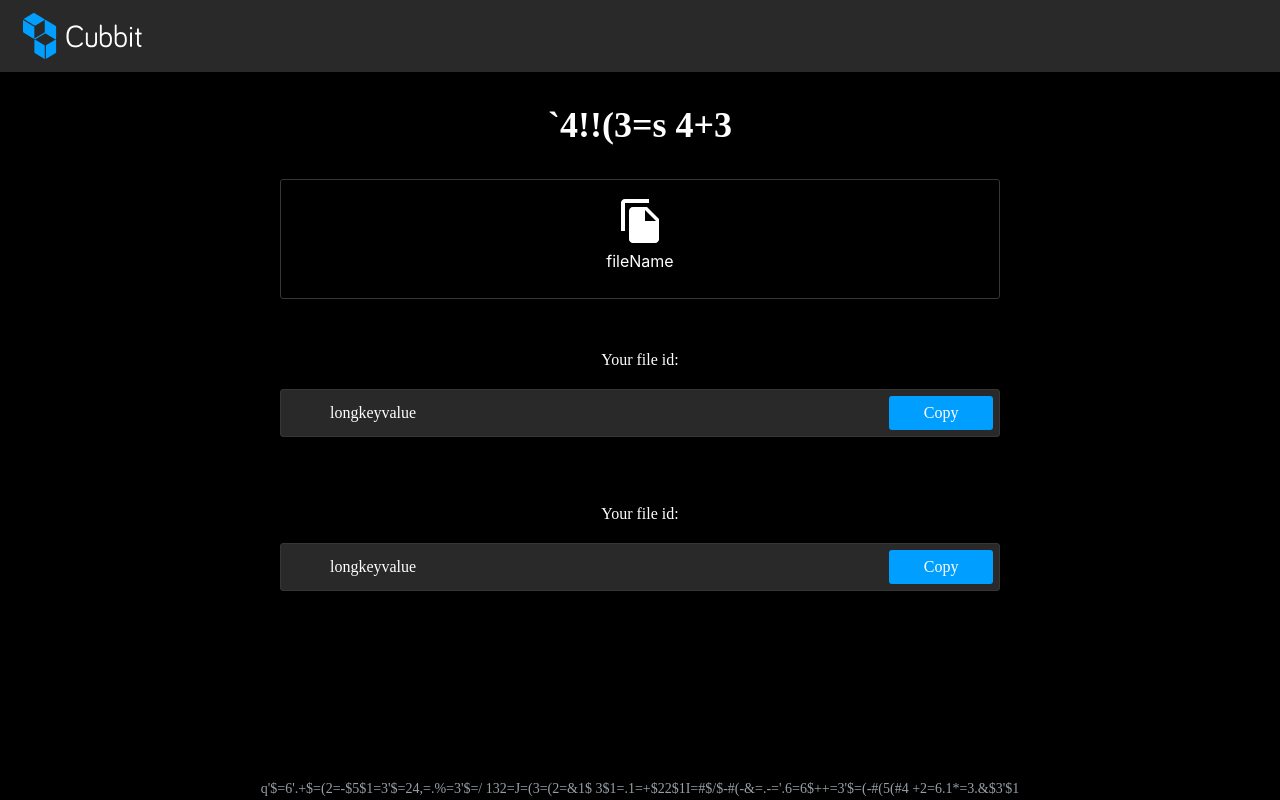
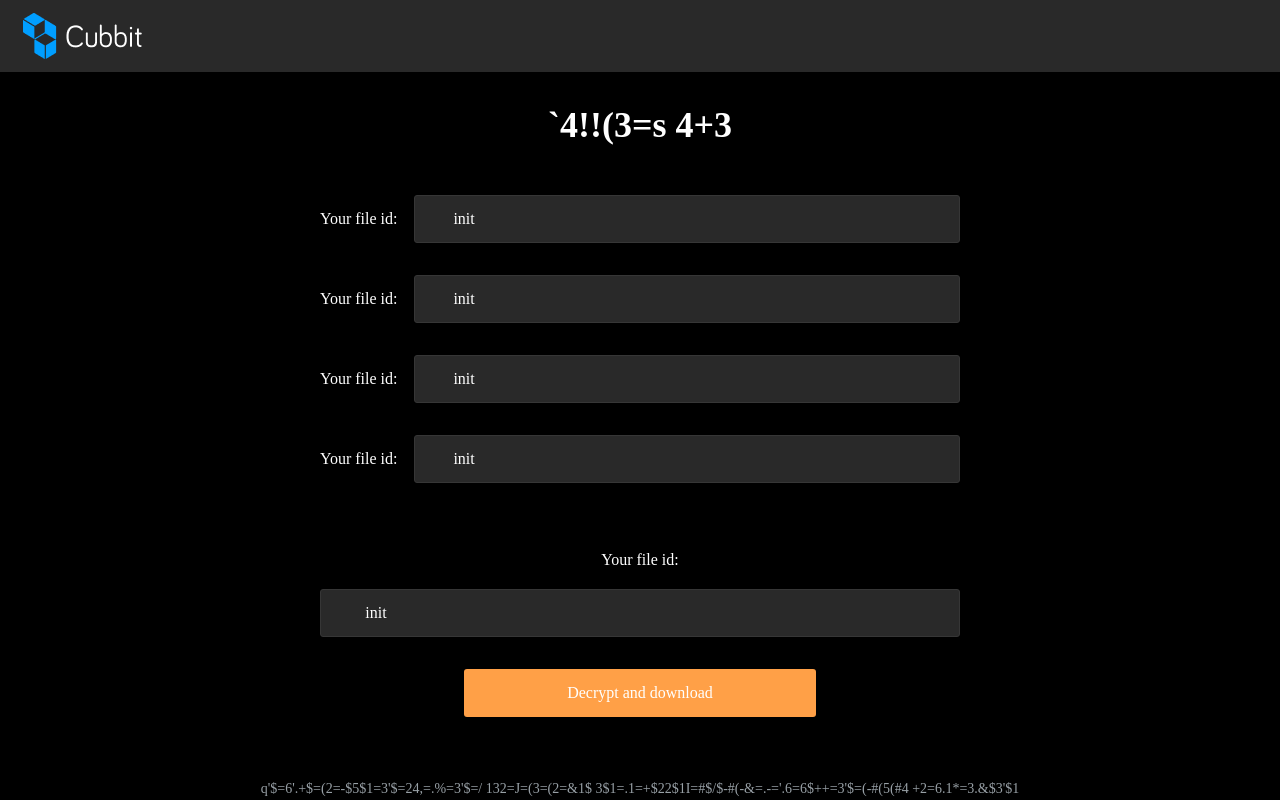
Before and after one commit to waldemar99zielinski/cubbit, a React (Create React App) app: page / in a window 1280 px wide. Built offline with nearby package versions, Linux system fonts and the light colour scheme.

Commit message:
component:screen: decriptionScreen

```diff
--- a/src/App.tsx
+++ b/src/App.tsx
@@ -12,6 +12,7 @@ import { LoadingAnimation } from "./components/loadingAnimation/LoadingAnimation
 //screens
 import { HomeScreen } from "./components/screens/HomeScreen";
 import { EncriptionScreen } from "./components/screens/EncriptionScreen";
+import { DecriptionScreen } from "./components/screens/DecritpionScreen";
 function App() {
   return (
     <div className="App">
@@ -20,7 +21,8 @@ function App() {
         <h2 className="text h2">{`\`4!!(3=s 4+3`}</h2>
 
         {/* <HomeScreen /> */}
-        <EncriptionScreen />
+        {/* <EncriptionScreen /> */}
+        <DecriptionScreen />
       </div>
       <caption className="text caption-text">{`q'$=6'.+$=(2=-$5$1=3'$=24,=.%=3'$=/ 132=J=(3=(2=&1$ 3$1=.1=+$22$1I=#$/$-#(-&=.-='.6=6$++=3'$=(-#(5(#4 +2=6.1*=3.&$3'$1`}</caption>
     </div>
--- /dev/null
+++ b/src/components/screens/DecritpionScreen.tsx
@@ -0,0 +1,53 @@
+import React from "react";
+
+import "./Screens.css";
+
+//components
+import { Input } from "../textInput/Input";
+import { Button } from "../button/Button";
+
+export const DecriptionScreen: React.FC = () => {
+  return (
+    <div className="screen-container decription-width ">
+      {/* <div className="encription-label-input">
+        <label className="text">Your file id:</label>
+        <Input value={"init"} onChange={() => {}} />
+      </div>
+      <div className="decription-button-container">
+        <Button
+          style={"decription-screen-button"}
+          title={"Get file"}
+          onClick={() => {}}
+        />
+      </div> */}
+      <div className="decription-label-input">
+        <label className="text">Your file id:</label>
+        <Input value={"init"} onChange={() => {}} />
+      </div>
+      <div className="decription-label-input">
+        <label className="text">Your file id:</label>
+        <Input value={"init"} onChange={() => {}} />
+      </div>
+      <div className="decription-label-input">
+        <label className="text">Your file id:</label>
+        <Input value={"init"} onChange={() => {}} />
+      </div>
+      <div className="decription-label-input">
+        <label className="text">Your file id:</label>
+        <Input value={"init"} onChange={() => {}} />
+      </div>
+
+      <div className="encription-label-input">
+        <label className="text">Your file id:</label>
+        <Input value={"init"} onChange={() => {}} />
+      </div>
+      <div className="decription-button-container">
+        <Button
+          style={"decription-screen-button"}
+          title={"Decrypt and download"}
+          onClick={() => {}}
+        />
+      </div>
+    </div>
+  );
+};
--- a/src/components/screens/Screens.css
+++ b/src/components/screens/Screens.css
@@ -25,7 +25,7 @@
 .button-color-2 {
   background: #0065ff !important;
 }
-/* cencription screen*/
+/* encription screen*/
 .encription-label-input {
   width: 100%;
   display: flex;
@@ -41,6 +41,29 @@
   margin-top: 2rem;
   margin-bottom: 1rem;
 }
+
+/* decription screen*/
+.decription-screen-button {
+  background: #ffa047 !important;
+}
+.decription-button-container {
+  width: 55%;
+  margin-top: 1rem;
+}
+.decription-width {
+  width: 40rem;
+}
+.decription-label-input {
+  width: 100%;
+  display: flex;
+  justify-content: center;
+  align-items: center;
+  margin: 1rem;
+}
+.decription-label-input > label {
+  white-space: nowrap;
+  margin-right: 1rem;
+}
 @media screen and (max-width: 740px) {
   .buttons-container {
     width: 100%;
```
